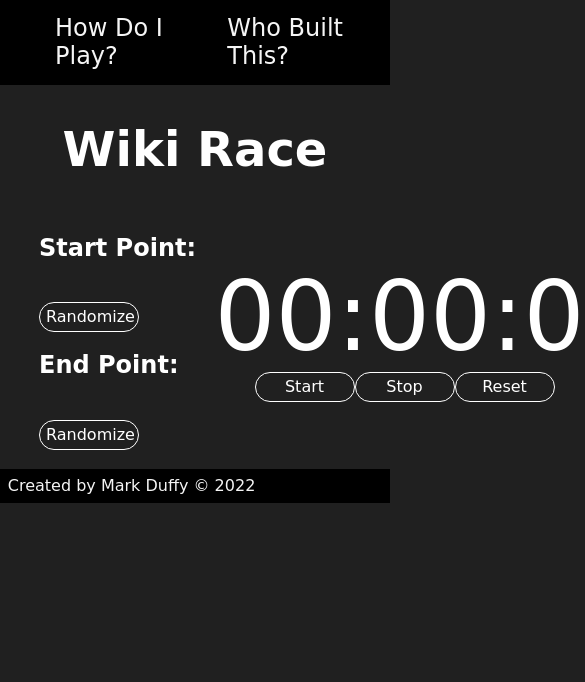
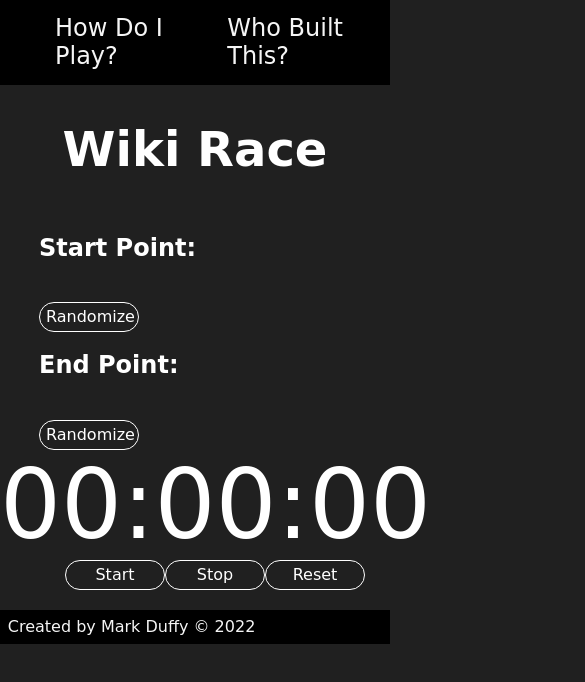
Before and after one commit to duffymark/wikirace, a plain HTML site: page index.html in a window 390 px wide. Shown: the top 682 px of the page, 585 px wide, since content can reach past the window. Drawn offline with Linux system fonts and the light colour scheme; a web font is replaced by a local one.

Commit message:
mobile fixes

```diff
--- a/styles.css
+++ b/styles.css
@@ -223,3 +223,20 @@ button {
 #post:hover{
     background-color: deeppink;
 }
+
+/* media queries */
+
+@media (max-width: 1100px) {
+    .flexContainer{
+        flex-direction: column;
+    }
+    #buttons{
+    display: flex;
+    justify-content: center;
+    }
+    .timer {
+    display: flex;
+    justify-content: center;
+    flex-direction: column;
+    }
+}
```
